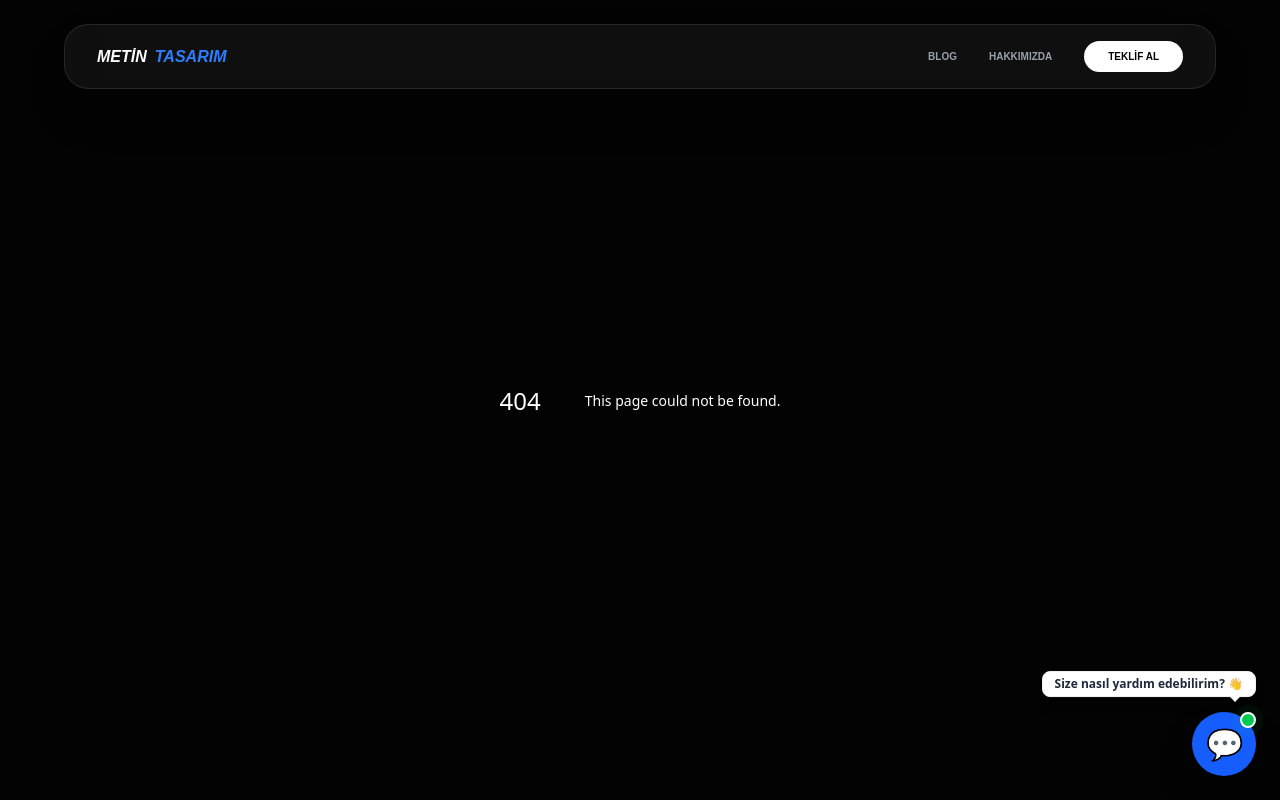
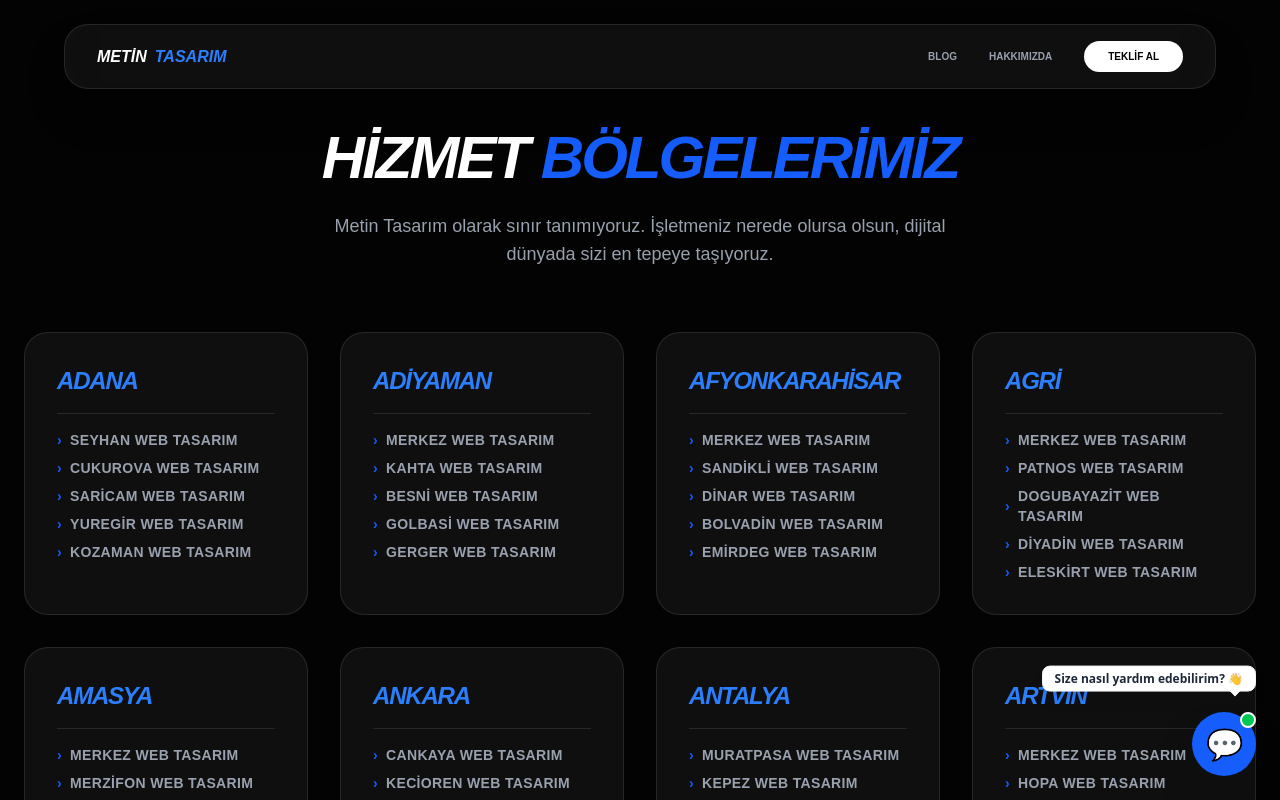
Before and after one commit to Metintasarim4/metintasarim-site, a Next.js app: page /hizmet-bolgeleri in a window 1280 px wide. Before the commit this address had no page. Shown: the top 800 px of the page. Built offline with nearby package versions, Linux system fonts and the light colour scheme.

Commit message:
Hizmet bölgeleri Güncellendi

```diff
--- /dev/null
+++ b/app/hizmet-bolgeleri/page.tsx
@@ -0,0 +1,59 @@
+import { regions } from '../../data/regions';
+import type { Metadata } from "next";
+
+export const metadata: Metadata = {
+  title: "Hizmet Bölgelerimiz | Metin Tasarım",
+  description: "İstanbul başta olmak üzere Türkiye'nin 81 iline profesyonel web tasarım ve SEO hizmeti sunuyoruz. Bölgenizdeki hizmetlerimiz için tıklayın.",
+};
+
+export default function ServiceRegions() {
+  return (
+    <main className="min-h-screen bg-[#030303] text-white pt-32 pb-20 px-6">
+      <div className="container mx-auto">
+
+        {/* Başlık Kısmı */}
+        <div className="text-center mb-16">
+          <h1 className="text-4xl md:text-6xl font-black uppercase italic tracking-tighter mb-6">
+            Hizmet <span className="text-blue-600">Bölgelerimiz</span>
+          </h1>
+          <p className="text-gray-400 max-w-2xl mx-auto text-lg">
+            Metin Tasarım olarak sınır tanımıyoruz. İşletmeniz nerede olursa olsun, dijital dünyada sizi en tepeye taşıyoruz.
+          </p>
+        </div>
+
+        {/* Liste Kısmı */}
+        <div className="grid grid-cols-1 md:grid-cols-2 lg:grid-cols-4 gap-8">
+          {regions.map((region) => (
+            <div key={region.city} className="bg-white/5 border border-white/10 p-8 rounded-3xl hover:border-blue-500/30 transition-all group">
+              <h2 className="text-2xl font-black text-blue-500 mb-4 uppercase italic tracking-tighter border-b border-white/10 pb-4">
+                {region.city}
+              </h2>
+              <ul className="space-y-2">
+                {region.districts.map((ilce) => (
+                  <li key={ilce}>
+                    <a
+                      href={`/${region.city.toLowerCase()}/${ilce.toLowerCase()}`}
+                      className="flex items-center gap-2 text-gray-400 hover:text-white transition-colors text-sm font-bold uppercase tracking-wide group-hover:translate-x-2 duration-300"
+                    >
+                      <span className="text-blue-600">›</span> {ilce} Web Tasarım
+                    </a>
+                  </li>
+                ))}
+              </ul>
+            </div>
+          ))}
+        </div>
+
+        {/* Alt Mesaj */}
+        <div className="mt-20 text-center bg-blue-900/20 border border-blue-500/20 rounded-3xl p-10">
+          <h3 className="text-2xl font-bold mb-4">Listenizde kendi bölgenizi bulamadınız mı?</h3>
+          <p className="text-gray-400 mb-8">Hiç sorun değil. Dünyanın her yerine hizmet veriyoruz.</p>
+          <a href="/#iletisim" className="bg-white text-black px-8 py-4 rounded-xl font-black uppercase tracking-widest hover:bg-blue-600 hover:text-white transition-all">
+            Hemen İletişime Geçin
+          </a>
+        </div>
+
+      </div>
+    </main>
+  );
+}
--- a/app/page.tsx
+++ b/app/page.tsx
@@ -117,28 +117,24 @@ export default function Home() {
         </div>
       </section>
 
-      {/* 5. HİZMET BÖLGELERİ (SEO LİNK HARİTASI) */}
+      {/* 5. HİZMET BÖLGELERİ (KISA VERSİYON) */}
       <section className="py-24 w-full border-t border-white/5 bg-white/[0.01]">
-        <div className="container mx-auto px-6">
-          <div className="mb-12">
-            <h2 className="text-2xl font-black uppercase italic tracking-tighter">Türkiye Geneli <span className="text-blue-500">Hizmet Ağı</span></h2>
-            <p className="text-gray-500 text-[10px] font-bold uppercase tracking-widest mt-2">Google'da 1. Sıra İçerik Haritası.</p>
-          </div>
-          <div className="grid grid-cols-2 md:grid-cols-4 lg:grid-cols-6 gap-8">
-            {regions.map((region) => (
-              <div key={region.city} className="space-y-3">
-                <h3 className="text-blue-500 font-black text-[10px] uppercase tracking-tighter border-b border-blue-500/20 pb-2">{region.city}</h3>
-                <ul className="flex flex-col gap-1">
-                  {region.districts.map((ilce) => (
-                    <li key={ilce}>
-                      <a href={`/${region.city}/${ilce}`} className="text-gray-600 hover:text-white text-[9px] font-black uppercase tracking-tighter transition-colors">
-                        {ilce} Tasarım
-                      </a>
-                    </li>
-                  ))}
-                </ul>
-              </div>
-            ))}
+        <div className="container mx-auto px-6 text-center">
+          <div className="max-w-4xl mx-auto">
+            <h2 className="text-3xl md:text-5xl font-black uppercase italic tracking-tighter mb-6">
+              Türkiye Geneli <span className="text-blue-500">Hizmet Ağı</span>
+            </h2>
+            <p className="text-gray-400 text-lg mb-10 leading-relaxed font-medium">
+              Sadece Başakşehir değil; İstanbul'un tüm ilçeleri ve Türkiye'nin 81 ilinde profesyonel web tasarım hizmeti sunuyoruz. Bölgenize özel çözümlerimiz için hizmet haritamıza göz atın.
+            </p>
+
+            <a
+              href="/hizmet-bolgeleri"
+              className="inline-flex items-center gap-3 bg-white/10 hover:bg-white/20 text-white px-10 py-5 rounded-2xl font-black transition-all border border-white/10 hover:border-white/30 uppercase tracking-widest group"
+            >
+              TÜM HİZMET BÖLGELERİNİ GÖR
+              <span className="group-hover:translate-x-1 transition-transform">→</span>
+            </a>
           </div>
         </div>
       </section>
```
